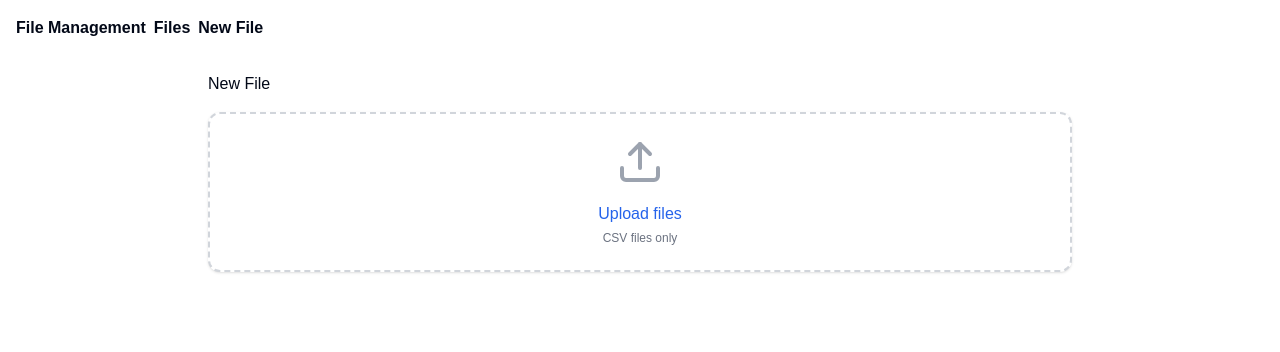
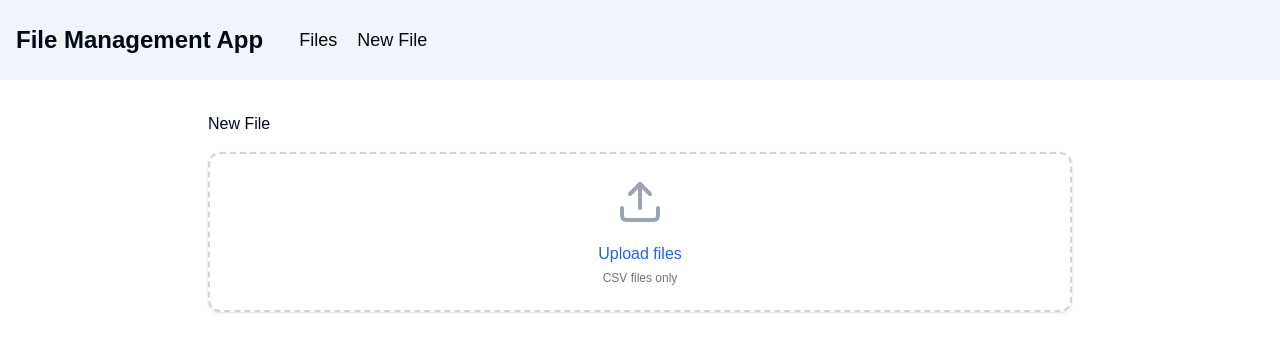
Before and after one commit to hanzlaharoon/file-management, a Next.js app: page /newfile in a window 1280 px wide. Shown: the top 352 px of the page. Built offline with nearby package versions, Linux system fonts and the light colour scheme.

Commit message:
fix(nav): added styling in navbar

```diff
--- a/components/navigation.tsx
+++ b/components/navigation.tsx
@@ -2,17 +2,17 @@ import Link from "next/link";
 
 export default function Navigation() {
   return (
-    <nav className="sticky h-14 inset-x-0 top-0 z-30 w-full bg-white/75 backdrop-blur-lg transition-all">
+    <nav className="sticky h-20 inset-x-0 top-0 z-30 w-full mb-4 bg-secondary backdrop-blur-lg transition-all">
       {/* <div className="mx-auto w-full max-w-lg px-2.5"> */}
       <div className="container md:mx-auto px-4 w-full">
-        <div className="flex h-14 items-center space-x-2">
-          <Link href="/" className="h3 flex z-40 font-semibold">
-            <span>File Management</span>
+        <div className="flex h-20 items-center space-x-5">
+          <Link href="/" className="h3 flex z-40 font-semibold text-2xl mr-4">
+            <span>File Management App</span>
           </Link>
-          <Link href="/fileslist" className="flex z-40 font-semibold">
+          <Link href="/fileslist" className="flex z-40  text-lg">
             <span>Files</span>
           </Link>
-          <Link href="/newfile" className="flex z-40 font-semibold">
+          <Link href="/newfile" className="flex z-40  text-lg">
             <span>New File</span>
           </Link>
         </div>
```
